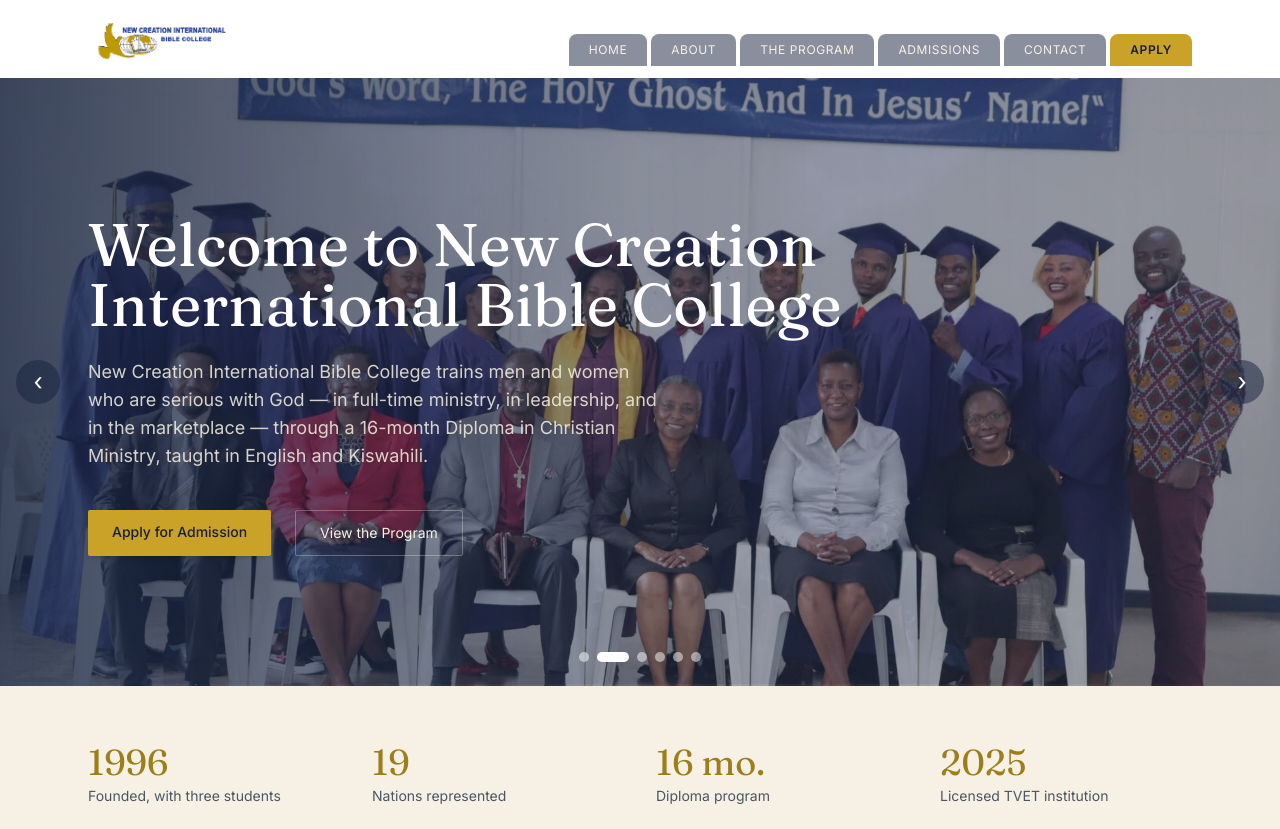
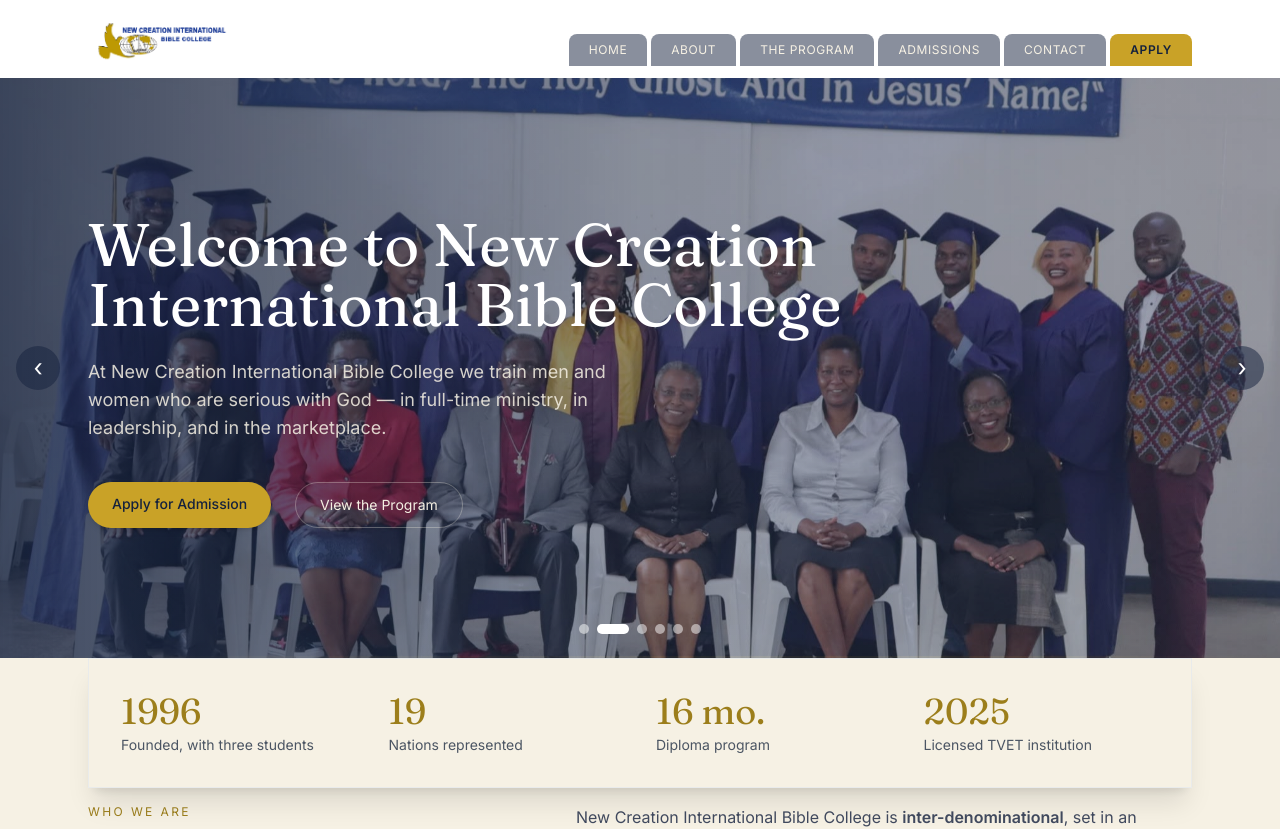
Before and after one commit to matthewkuria/ncibc, a Next.js app: page / in a window 1280 px wide. Shown: the top 829 px of the page. Built offline with nearby package versions, Linux system fonts and the light colour scheme.

Commit message:
Position the buttons center

```diff
--- a/app/components/HeroCarousel.tsx
+++ b/app/components/HeroCarousel.tsx
@@ -87,7 +87,7 @@
       <button
         type="button"
         onClick={goToPrevious}
-        className="absolute left-4 top-1/2 z-10 flex h-11 w-11 -translate-y-1/2 items-center justify-center rounded-full bg-ink/50 text-2xl text-white transition hover:bg-ink/80 focus:outline-none focus:ring-2 focus:ring-white"
+        className="absolute left-4 top-1/2 z-10 flex h-11 w-11 -translate-y-1/2 items-center justify-center rounded-full bg-ink/50 text-2xl text-white transition hover:bg-ink/80 focus:outline-none focus:ring-2 ring-white"
         aria-label="Previous slide"
       >
         <span aria-hidden="true">‹</span>
@@ -107,7 +107,7 @@
             key={index}
             type="button"
             onClick={() => goToSlide(index)}
-            className={`h-2.5 rounded-full transition-all focus:outline-none focus:ring-2 focus:ring-white ${
+            className={`h-2.5 rounded-full transition-all  focus:ring-2 ring-white ${
               index === activeIndex ? "w-8 bg-white" : "w-2.5 bg-white/50 hover:bg-white/80"
             }`}
             aria-label={`Go to slide ${index + 1}`}
--- /dev/null
+++ b/app/components/StatsCard.tsx
@@ -0,0 +1,23 @@
+export default function StatsCard() {
+  return (
+    <div className="relative z-10 mx-auto -mb-16 max-w-6xl px-6 sm:-mb-20">
+      <section className=" border border-slate-200/60 bg-parchment p-8 shadow-xl backdrop-blur-sm">
+        <div className="grid grid-cols-2 gap-8 sm:grid-cols-4">
+          {[
+            { n: "1996", l: "Founded, with three students" },
+            { n: "19", l: "Nations represented" },
+            { n: "16 mo.", l: "Diploma program" },
+            { n: "2025", l: "Licensed TVET institution" },
+          ].map((s) => (
+            <div key={s.l} className="text-center sm:text-left">
+              <p className="font-display text-3xl font-light text-gold-dark md:text-4xl">
+                {s.n}
+              </p>
+              <p className="mt-1 font-body text-sm text-slate">{s.l}</p>
+            </div>
+          ))}
+        </div>
+      </section>
+    </div>
+  );
+}
--- a/app/page.tsx
+++ b/app/page.tsx
@@ -3,6 +3,7 @@
 import SemesterTimeline from "./components/SemesterTimeline";
 import NationsList from "./components/NationsList";
 import HeroCarousel from "./components/HeroCarousel";
+import StatsCard from "./components/StatsCard";
 
 export const metadata: Metadata = {
   title: "New Creation International Bible College | Nakuru, Kenya",
@@ -45,25 +46,26 @@
         <HeroCarousel />
 
         <div className="relative mx-auto max-w-6xl px-6 pb-24 pt-20 text-white md:pb-32 md:pt-28">
-          <h1 className={`font-display mt-6 max-w-3xl  text-4xl leading-[1.1] text-balance sm:text-5xl md:text-6xl`}>
+          <h1
+            className={`font-display mt-6 max-w-3xl  text-4xl leading-[1.1] text-balance sm:text-5xl md:text-6xl`}
+          >
             Welcome to New Creation International Bible College
           </h1>
           <p className="hidden md:block mt-6 max-w-xl font-body text-base leading-relaxed text-parchment/85 md:text-lg">
-            New Creation International Bible College trains men and women
+            At New Creation International Bible College we train men and women
             who are serious with God &mdash; in full-time ministry, in
-            leadership, and in the marketplace &mdash; through a 16-month
-            Diploma in Christian Ministry, taught in English and Kiswahili.
+            leadership, and in the marketplace.
           </p>
           <div className="mt-10 flex gap-4 md:gap-6">
             <Link
               href="/admissions"
-              className="rounded-sm bg-gold px-6 py-3 font-body text-sm font-medium text-ink shadow-md transition hover:bg-gold-light"
+              className="rounded-full bg-gold px-3 py-2 sm:px-6 sm:py-3 font-body text-xs sm:text-sm font-medium text-ink shadow-md transition hover:bg-gold-light"
             >
               Apply for Admission
             </Link>
             <Link
               href="/programs"
-              className="rounded-sm border border-parchment/30 px-6 py-3 font-body text-sm text-parchment transition hover:border-gold hover:text-gold"
+              className="rounded-full border border-parchment/30 px-3 py-2 sm:px-6 sm:py-3 font-body text-sm text-parchment transition hover:border-gold hover:text-gold"
             >
               View the Program
             </Link>
@@ -73,22 +75,8 @@
         <div className="rule" />
       </section>
 
-      {/* Stat strip */}
-      <section className="border-b border-ink/10 bg-parchment">
-        <div className="mx-auto grid max-w-6xl grid-cols-2 gap-8 px-6 py-14 sm:grid-cols-4">
-          {[
-            { n: "1996", l: "Founded, with three students" },
-            { n: "19", l: "Nations represented" },
-            { n: "16 mo.", l: "Diploma program" },
-            { n: "2025", l: "Licensed TVET institution" },
-          ].map((s) => (
-            <div key={s.l}>
-              <p className="font-display text-3xl text-gold-dark md:text-4xl">{s.n}</p>
-              <p className="mt-1 font-body text-sm text-slate">{s.l}</p>
-            </div>
-          ))}
-        </div>
-      </section>
+      {/* Stats Card */}
+      <StatsCard />
 
       {/* About excerpt */}
       <section className="mx-auto max-w-6xl px-6 py-24">
@@ -103,12 +91,13 @@
           </div>
           <div className="space-y-5 font-body text-base leading-relaxed text-ink/80">
             <p>
-              New Creation International Bible College is <strong>inter-denominational</strong>,
-              set in an atmosphere conducive to focusing wholly on God, His
-              Word, and His plan for your life. Since opening in September
-              1996 with <strong>three students</strong>, the college has equipped and trained
-              hundreds of ministers drawn from nations across Africa, Europe,
-              Asia, and North America.
+              New Creation International Bible College is{" "}
+              <strong>inter-denominational</strong>, set in an atmosphere
+              conducive to focusing wholly on God, His Word, and His plan for
+              your life. Since opening in September 1996 with{" "}
+              <strong>three students</strong>, the college has equipped and
+              trained hundreds of ministers drawn from nations across Africa,
+              Europe, Asia, and North America.
             </p>
             <p>
               In April 2025, NCIBC was registered and licensed as a TVET
@@ -163,8 +152,8 @@
             Ministers trained from these nations.
           </h2>
           <p className="mt-4 max-w-xl font-body text-sm leading-relaxed text-parchment/60">
-            Graduates have returned home &mdash; and gone elsewhere &mdash; carrying
-            what they learned in Nakuru into pulpits, marketplaces, and
+            Graduates have returned home &mdash; and gone elsewhere &mdash;
+            carrying what they learned in Nakuru into pulpits, marketplaces, and
             leadership across the world.
           </p>
           <div className="mt-12">
@@ -179,8 +168,8 @@
           Serious with God, and ready to be equipped?
         </h2>
         <p className="mx-auto mt-4 max-w-lg font-body text-base text-slate">
-          Admissions are open for the next intake. Classes run in English
-          and Kiswahili.
+          Admissions are open for the next intake. Classes run in English and
+          Kiswahili.
         </p>
         <Link
           href="/admissions"
```
